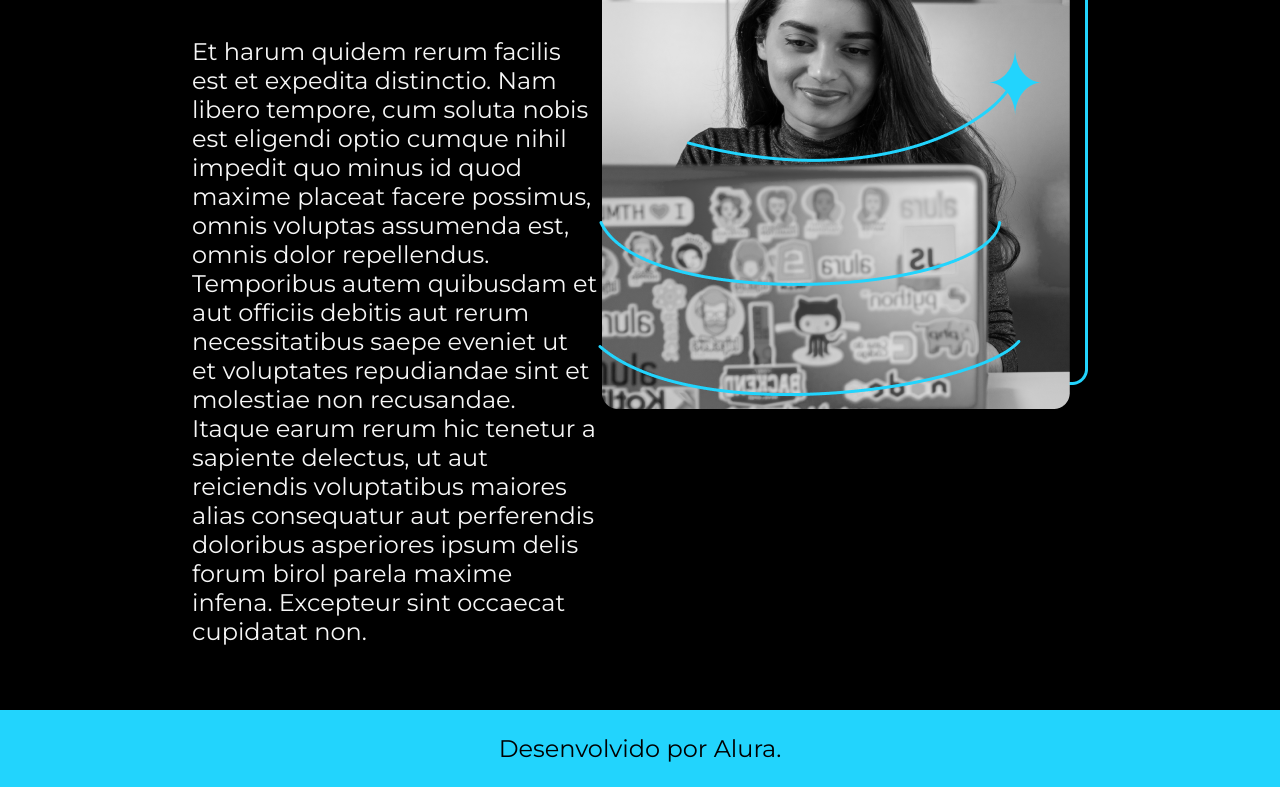
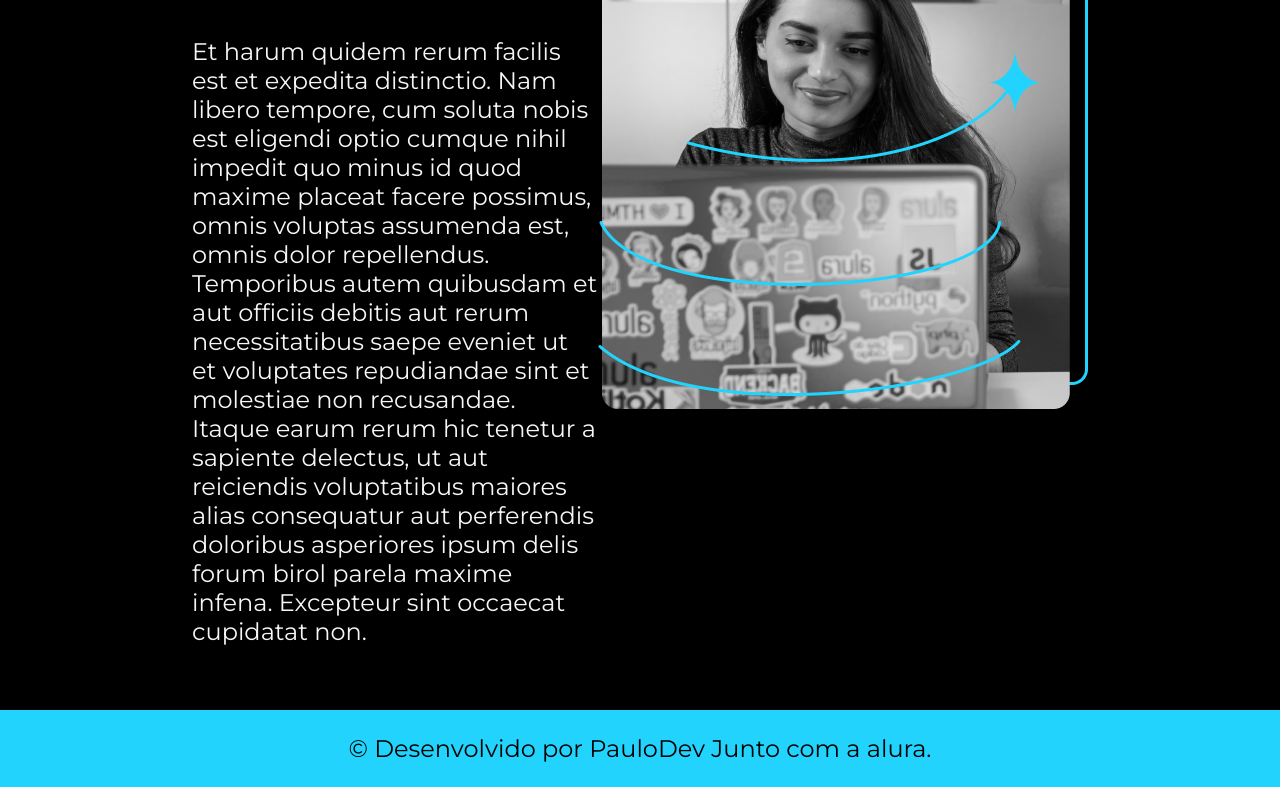
Before and after one commit to Paulohenrique1996/alura, a plain HTML site: page Portifolio-com-alura/about.html in a window 1280 px wide. Shown: the part 497-1284 px from the top of the page. Drawn offline with nearby package versions, Linux system fonts and the light colour scheme.

Commit message:
Update about.html

```diff
--- a/Portifolio-com-alura/about.html
+++ b/Portifolio-com-alura/about.html
@@ -37,7 +37,7 @@
     </main>
 
     <footer class="rodape">
-        <p>Desenvolvido por Alura.</p>
+        <p>&copy; Desenvolvido por PauloDev Junto com a alura.</p>
     </footer>
 </body>
 
```
